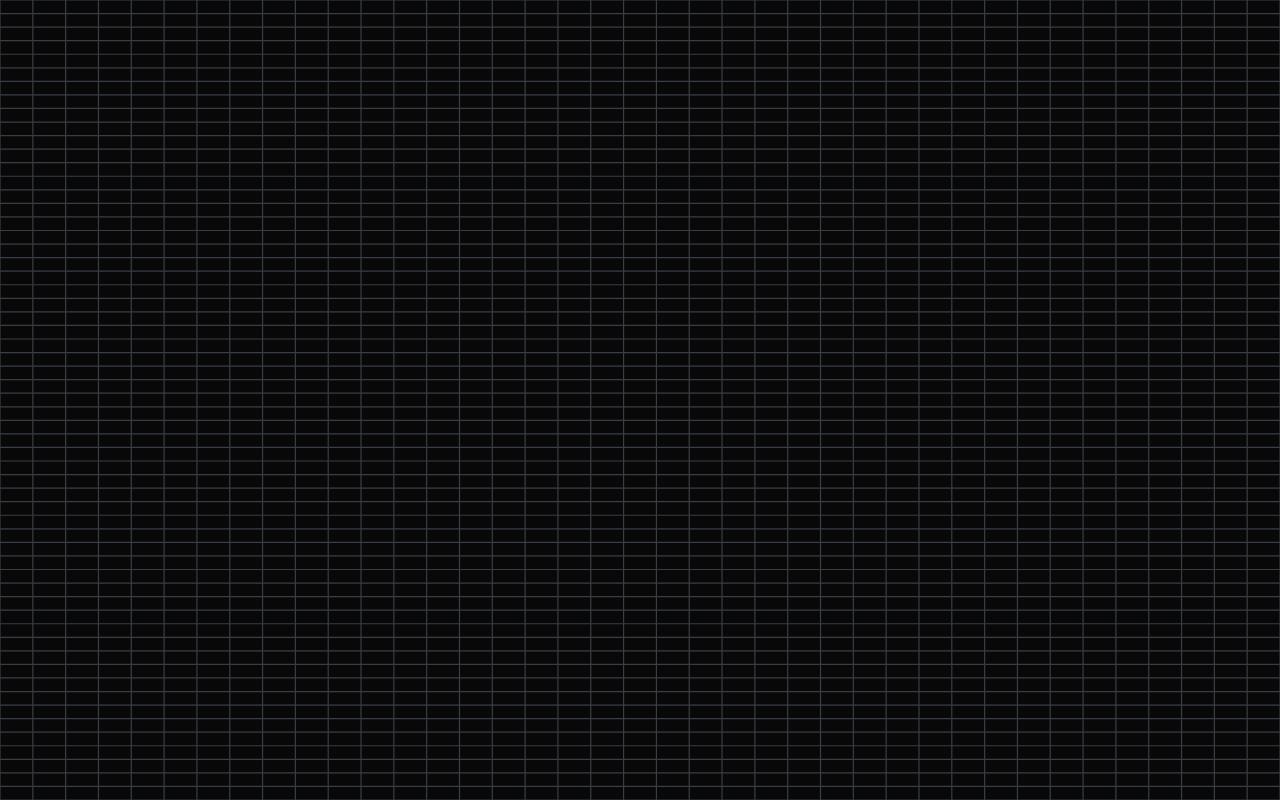
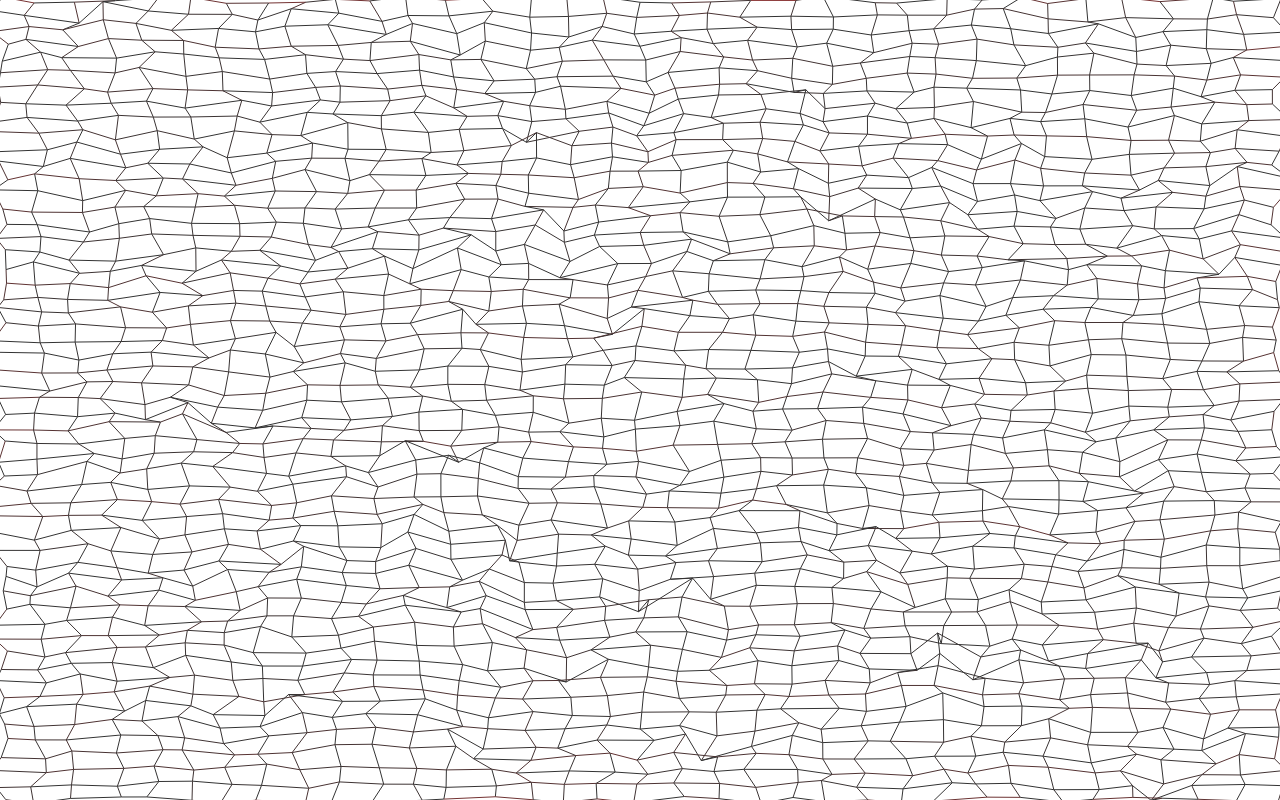
Before and after one commit to mudmodem/mudmodem.github.io, a plain HTML site: page index.html in a window 1280 px wide. Drawn offline with Linux system fonts and the light colour scheme; animation ran at ten frames a second.

Commit message:
Update index.html

```diff
--- a/index.html
+++ b/index.html
@@ -3,11 +3,11 @@
 <head>
     <meta charset="UTF-8">
     <meta name="viewport" content="width=device-width, initial-scale=1.0, maximum-scale=1.0, user-scalable=no">
-    <title>蜘蛛网：受力断裂版</title>
+    <title>物理弹性破碎网格</title>
     <style>
         * { -webkit-tap-highlight-color: transparent; touch-action: none; }
         body {
-            margin: 0; padding: 0; background-color: #080808;
+            margin: 0; padding: 0; background-color: #ffffff;
             overflow: hidden; position: fixed; width: 100%; height: 100%;
         }
         canvas { display: block; width: 100%; height: 100%; }
@@ -18,13 +18,14 @@
 
 <script>
 const config = {
-    resX: 40,
-    resY: 60,
-    stiffness: 0.6,
-    friction: 0.93,
-    baseBreakThreshold: 4.5, // 基础断裂倍数
-    protectRadius: 110,      // 抓取点周围 110px 内不破碎
-    randomBreakChance: 0.15, // 达到受力极限时，发生随机断裂的概率
+    resX: 35,
+    resY: 55,
+    stiffness: 0.65,
+    friction: 0.94,
+    baseBreakThreshold: 3.5,
+    protectRadius: 90,
+    randomBreakChance: 0.3, // 提高断裂概率
+    recoilStrength: 1.5,    // 断裂时的回弹力强度
     maxColorStretch: 15
 };
 
@@ -37,27 +38,12 @@ let width, height;
 let grabbedPoint = null;
 let curX = 0, curY = 0;
 
-function hslToRgb(h, s, l) {
-    let c = (1 - Math.abs(2 * l - 1)) * s,
-        x = c * (1 - Math.abs((h / 60) % 2 - 1)),
-        m = l - c / 2,
-        r = 0, g = 0, b = 0;
-    if (0 <= h && h < 60) { r = c; g = x; b = 0; }
-    else if (60 <= h && h < 120) { r = x; g = c; b = 0; }
-    else if (120 <= h && h < 180) { r = 0; g = c; b = x; }
-    else if (180 <= h && h < 240) { r = 0; g = x; b = c; }
-    else if (240 <= h && h < 300) { r = x; g = 0; b = c; }
-    else if (300 <= h && h < 360) { r = c; g = 0; b = x; }
-    return `rgb(${Math.round((r + m) * 255)},${Math.round((g + m) * 255)},${Math.round((b + m) * 255)})`;
-}
-
-function interpolateColorHSL(value) {
-    const baseH = 220; const baseS = 0.1; const baseL = 0.25;
-    const activeH = 320; const activeS = 0.8; const activeL = 0.7;
-    const h = baseH + (activeH - baseH) * value;
-    const s = baseS + (activeS - baseS) * value;
-    const l = baseL + (activeL - baseL) * value;
-    return hslToRgb(h % 360, s, l);
+function interpolateColor(value) {
+    // 从黑灰色 #333 到 鲜艳的深红色 #D32F2F 的过渡
+    const r = 51 + (211 - 51) * value;
+    const g = 51 + (47 - 51) * value;
+    const b = 51 + (47 - 51) * value;
+    return `rgb(${r},${g},${b})`;
 }
 
 class Point {
@@ -78,7 +64,9 @@ class Point {
 class Constraint {
     constructor(p1, p2) {
         this.p1 = p1; this.p2 = p2;
-        this.initialDist = Math.hypot(p1.x - p2.x, p1.y - p2.y);
+        // 增加初始长度的随机性，使网格看起来大小不一
+        const actualDist = Math.hypot(p1.x - p2.x, p1.y - p2.y);
+        this.initialDist = actualDist * (0.8 + Math.random() * 0.4);
         this.broken = false;
     }
     resolve() {
@@ -87,19 +75,19 @@ class Constraint {
         const dy = this.p2.y - this.p1.y;
         const d = Math.hypot(dx, dy);
 
-        // --- 新的断裂逻辑 ---
         if (grabbedPoint) {
-            // 计算线条中点距离抓取点的距离
             const centerX = (this.p1.x + this.p2.x) / 2;
             const centerY = (this.p1.y + this.p2.y) / 2;
             const distFromGrab = Math.hypot(centerX - curX, centerY - curY);
 
-            // 如果不在保护区内
             if (distFromGrab > config.protectRadius) {
-                // 如果拉伸超过基础阈值，且触发随机概率，则断裂
                 if (d > this.initialDist * config.baseBreakThreshold) {
                     if (Math.random() < config.randomBreakChance) {
                         this.broken = true;
+                        // --- 物理弹性回弹逻辑 ---
+                        const strength = config.recoilStrength;
+                        if (!this.p1.pinned) { this.p1.x -= dx * strength; this.p1.y -= dy * strength; }
+                        if (!this.p2.pinned) { this.p2.x += dx * strength; this.p2.y += dy * strength; }
                         return;
                     }
                 }
@@ -120,11 +108,16 @@ function init() {
     canvas.width = width * dpr; canvas.height = height * dpr;
     ctx.scale(dpr, dpr);
     points = []; constraints = [];
+
     const spX = width / (config.resX - 1);
     const spY = height / (config.resY - 1);
+
     for (let y = 0; y < config.resY; y++) {
         for (let x = 0; x < config.resX; x++) {
-            let p = new Point(x * spX, y * spY);
+            // 给点的初始位置增加抖动，形成随机大小的网格
+            const offsetX = (Math.random() - 0.5) * spX * 0.5;
+            const offsetY = (Math.random() - 0.5) * spY * 0.5;
+            let p = new Point(x * spX + offsetX, y * spY + offsetY);
             if (x === 0 || x === config.resX - 1 || y === 0 || y === config.resY - 1) p.pinned = true;
             points.push(p);
         }
@@ -137,9 +130,14 @@ function init() {
     }
 }
 
+const getPos = (e) => {
+    const t = e.touches ? e.touches[0] : e;
+    return { x: t.clientX, y: t.clientY };
+};
+
 const onStart = (e) => {
-    const t = e.touches ? e.touches[0] : e;
-    curX = t.clientX; curY = t.clientY;
+    const pos = getPos(e);
+    curX = pos.x; curY = pos.y;
     let minDist = 80; grabbedPoint = null;
     for (let p of points) {
         const d = Math.hypot(p.x - curX, p.y - curY);
@@ -148,8 +146,8 @@ const onStart = (e) => {
 };
 
 const onMove = (e) => {
-    const t = e.touches ? e.touches[0] : e;
-    curX = t.clientX; curY = t.clientY;
+    const pos = getPos(e);
+    curX = pos.x; curY = pos.y;
     if (e.touches) e.preventDefault();
 };
 
@@ -171,15 +169,15 @@ function update() {
 }
 
 function draw() {
-    ctx.fillStyle = '#080808';
+    ctx.fillStyle = '#ffffff';
     ctx.fillRect(0, 0, width, height);
-    ctx.lineWidth = 1.2;
+    ctx.lineWidth = 1.0;
 
     for (let c of constraints) {
         if (!c.broken) {
             const d = Math.hypot(c.p1.x - c.p2.x, c.p1.y - c.p2.y);
             const ratio = Math.min(1, Math.max(0, d - c.initialDist) / config.maxColorStretch);
-            ctx.strokeStyle = interpolateColorHSL(ratio);
+            ctx.strokeStyle = interpolateColor(ratio);
             ctx.beginPath();
             ctx.moveTo(c.p1.x, c.p1.y);
             ctx.lineTo(c.p2.x, c.p2.y);
```
